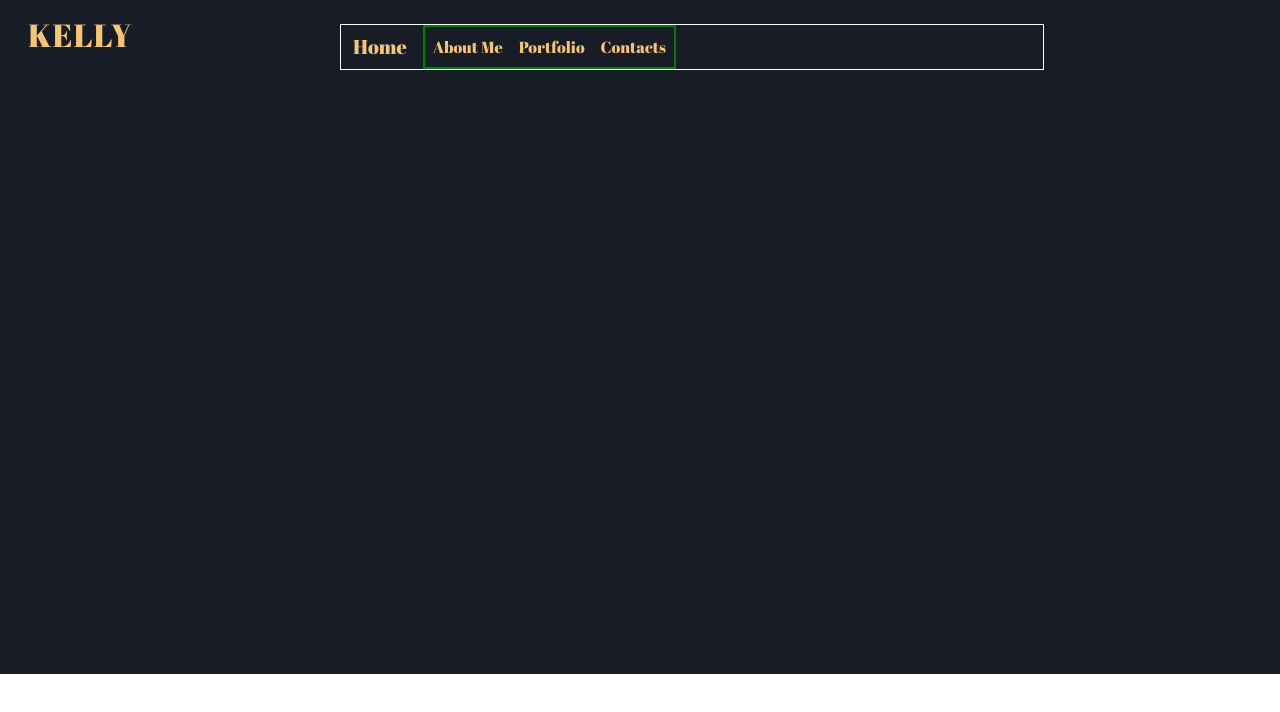
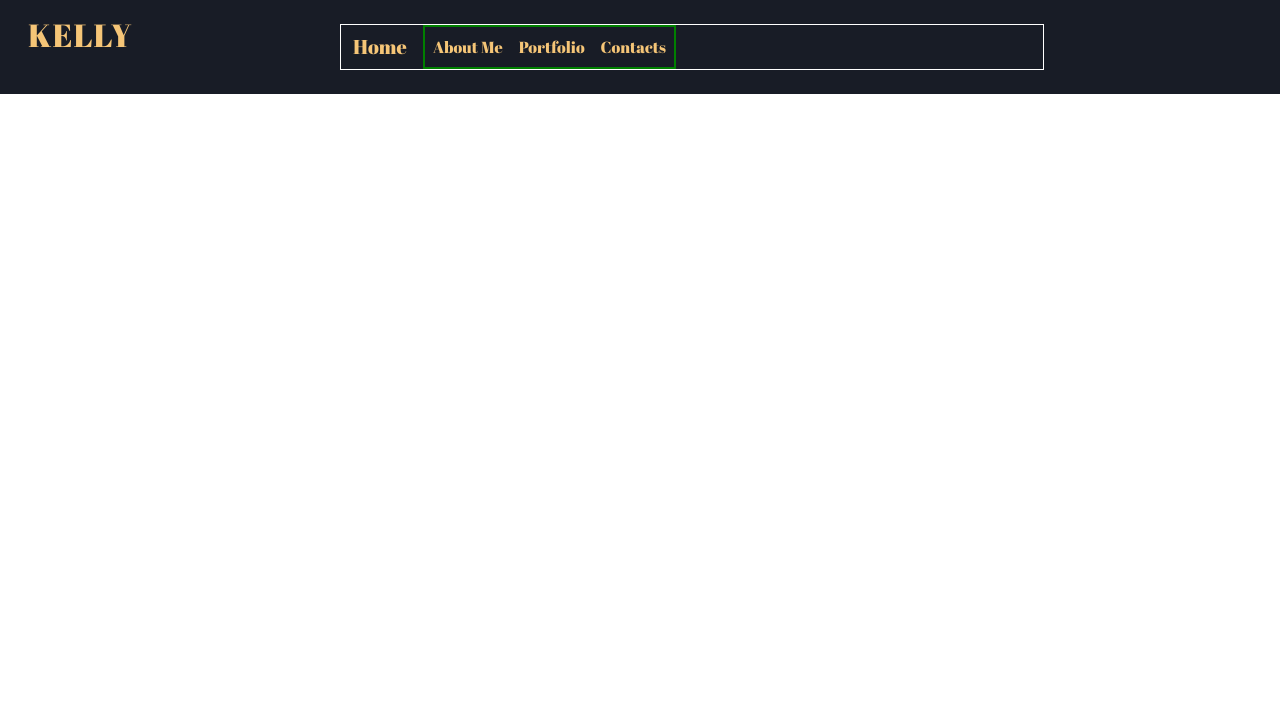
Before and after one commit to KellyKiiru/portfolio2023, an Angular app: page / in a window 1280 px wide. Shown: the top 712 px of the page. Built offline with nearby package versions, Linux system fonts and the light colour scheme.

Commit message:
change height of '.hero'

```diff
--- a/src/app/hero/hero.component.css
+++ b/src/app/hero/hero.component.css
@@ -1,4 +1,4 @@
 .hero{
     background-color: #181C26;
-    height: 674px;
+    height: fit-content;
 }
```
